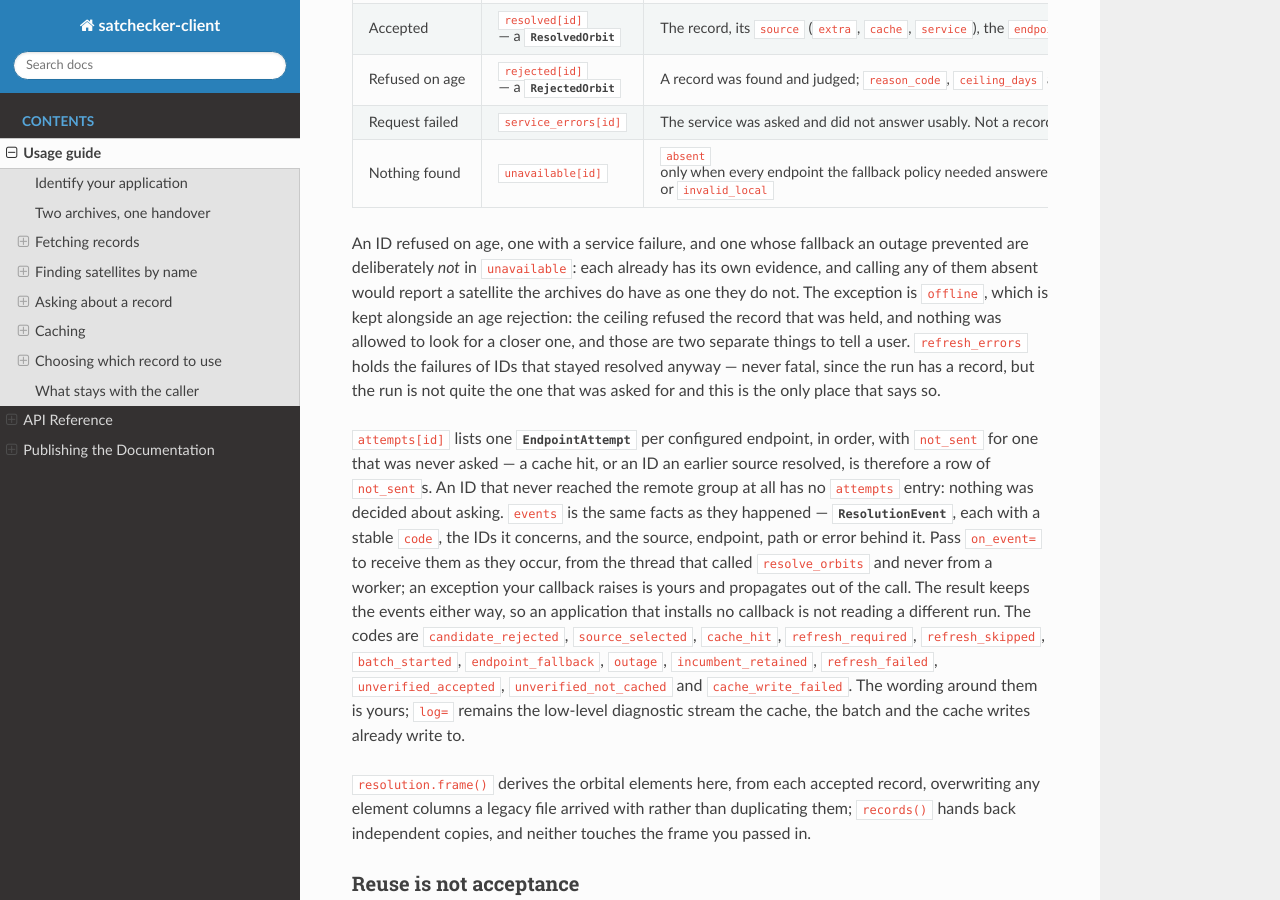
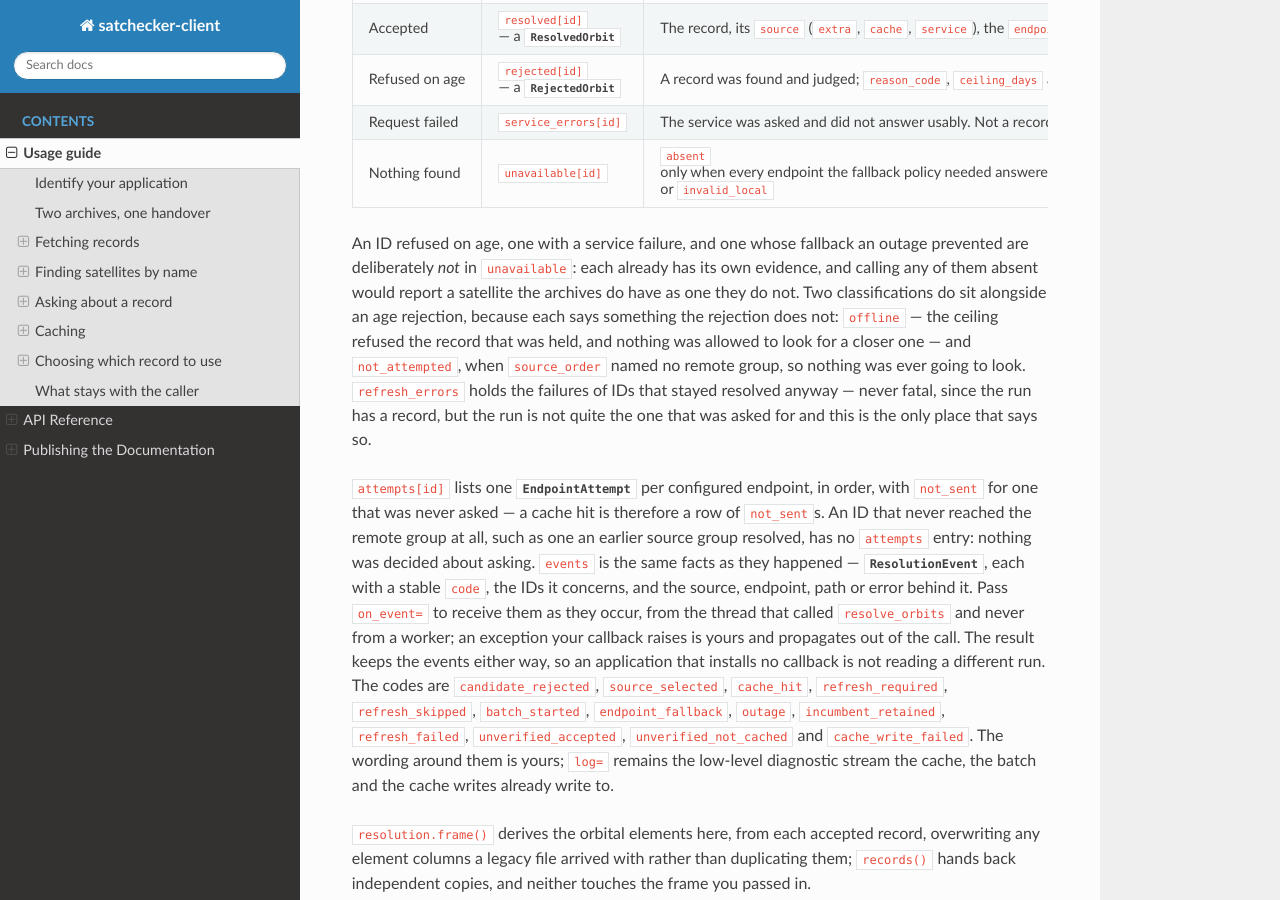
Before and after one commit to epfl-radio-astro/satchecker-client, a Sphinx documentation site: the page built from docs/usage.md, in a window 1280 px wide and 900 px high, scrolled down 10903 px. Built offline with Sphinx 7.4.7 and the Read the Docs theme 3.1.0, drawn with Linux system fonts in a browser that asks for light colours.

Commit message:
Say which classifications sit beside an age rejection, and who has attempts
The outcome prose named offline as the only classification kept alongside an
age rejection; not_attempted is the other, when source_order names no remote
group. It also said an ID an earlier source resolved gets a row of not_sent
attempts, contradicting the next sentence and the code: such an ID never enters
the remote group and has no attempts entry.

```diff
--- a/docs/usage.md
+++ b/docs/usage.md
@@ -562,19 +562,20 @@ becomes a plausible-looking run with a satellite quietly missing from it:
 An ID refused on age, one with a service failure, and one whose fallback an
 outage prevented are deliberately *not* in `unavailable`: each already has its
 own evidence, and calling any of them absent would report a satellite the
-archives do have as one they do not. The exception is `offline`, which is kept
-alongside an age rejection: the ceiling refused the record that was held, and
-nothing was allowed to look for a closer one, and those are two separate things
-to tell a user. `refresh_errors` holds the failures of IDs that stayed resolved
+archives do have as one they do not. Two classifications do sit alongside an age
+rejection, because each says something the rejection does not: `offline` — the
+ceiling refused the record that was held, and nothing was allowed to look for a
+closer one — and `not_attempted`, when `source_order` named no remote group, so
+nothing was ever going to look. `refresh_errors` holds the failures of IDs that stayed resolved
 anyway — never fatal, since the run has a record, but the run is not quite the
 one that was asked for and this is the only place that says so.
 
 `attempts[id]` lists one
 {class}`~satchecker_client.resolve.EndpointAttempt` per configured endpoint, in
-order, with `not_sent` for one that was never asked — a cache hit, or an ID an
-earlier source resolved, is therefore a row of `not_sent`s. An ID that never
-reached the remote group at all has no `attempts` entry: nothing was decided
-about asking. `events` is the same facts as they happened —
+order, with `not_sent` for one that was never asked — a cache hit is therefore
+a row of `not_sent`s. An ID that never reached the remote group at all, such as
+one an earlier source group resolved, has no `attempts` entry: nothing was
+decided about asking. `events` is the same facts as they happened —
 {class}`~satchecker_client.resolve.ResolutionEvent`, each with a stable `code`,
 the IDs it concerns, and the source, endpoint, path or error behind it. Pass
 `on_event=` to receive them as they occur, from the thread that called
```
